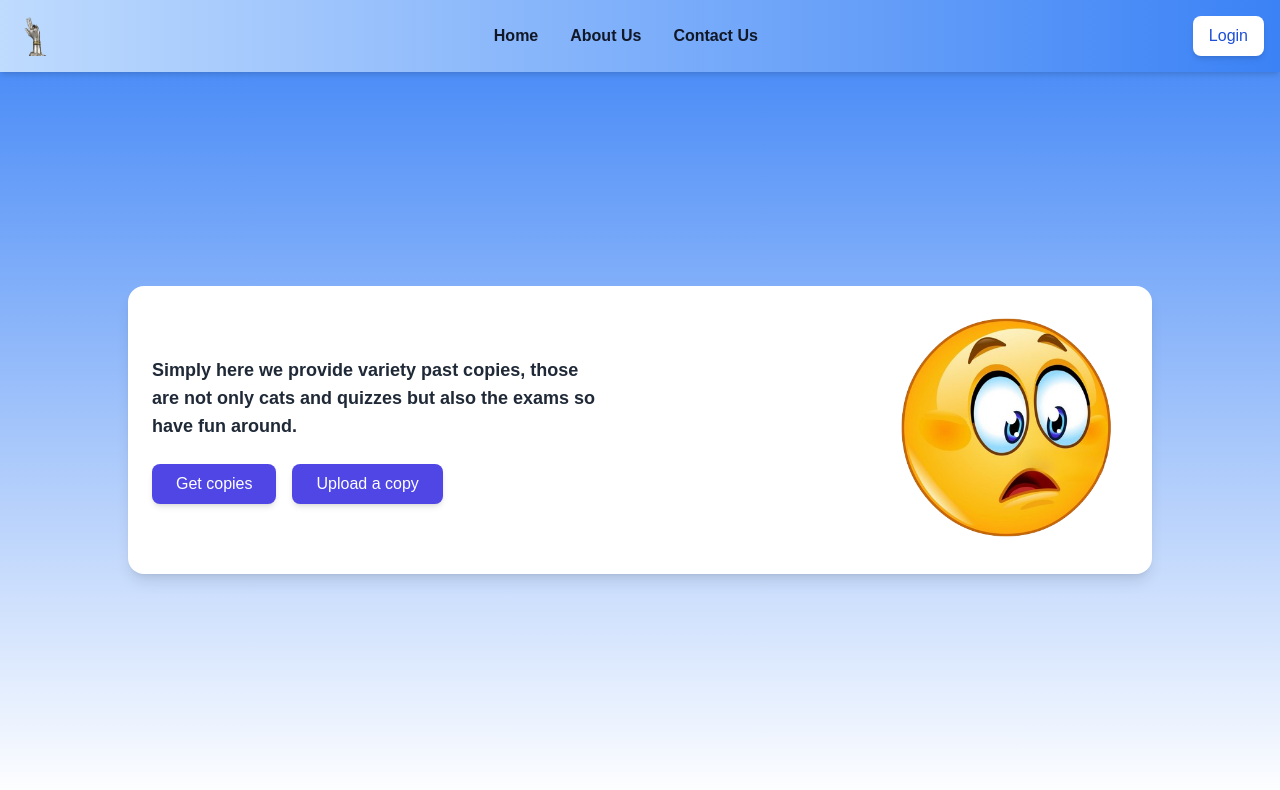
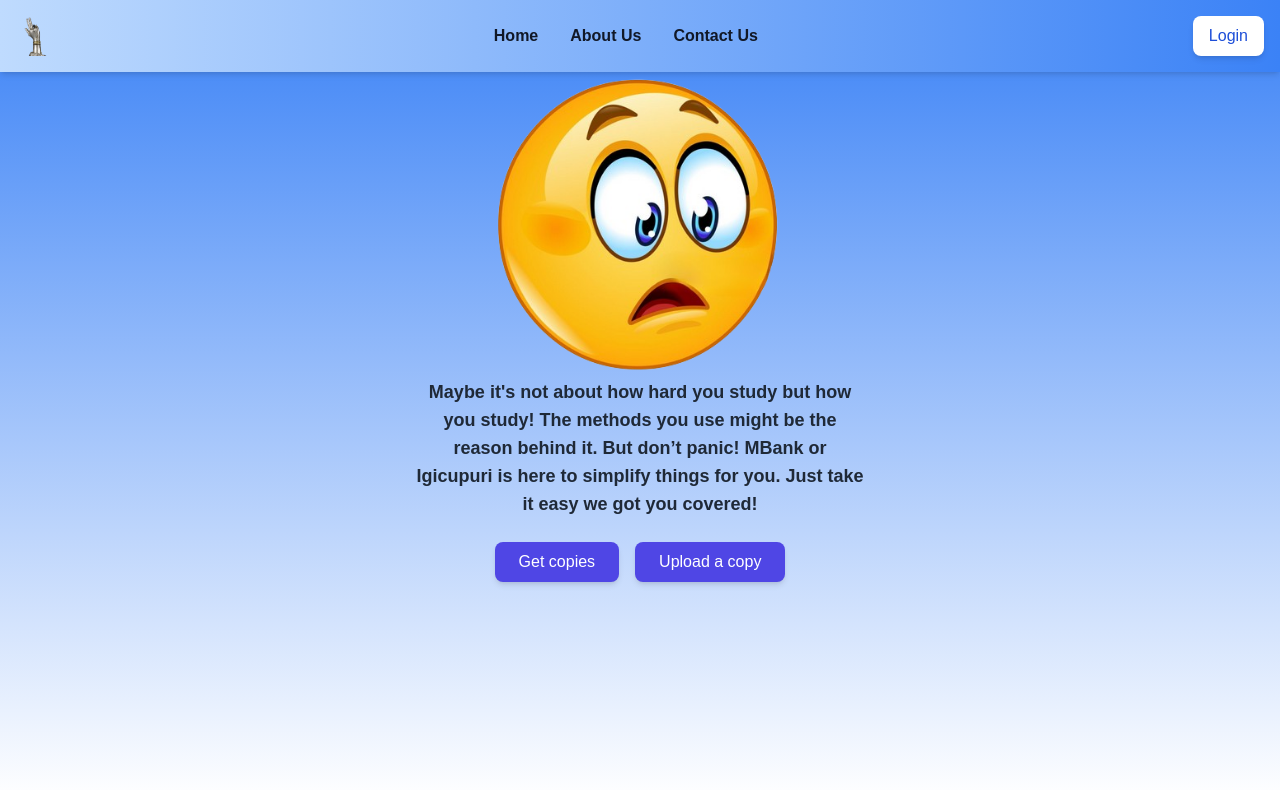
Before and after one commit to Mr-Ndi/MBank, a Next.js app in the folder frontside/: page / in a window 1280 px wide. Shown: the top 790 px of the page. Built offline with nearby package versions, Linux system fonts and the light colour scheme.

Commit message:
Sample home page

```diff
--- a/frontside/app/home/pages.tsx
+++ b/frontside/app/home/pages.tsx
@@ -6,17 +6,20 @@ import Link from "next/link";
 const Home = () => {
   const slides = [
     {
-      text: "Hey you Welcome to marks bank [MBank]. A game changer website designed to simplify your hustle for marks chasing game.",
+      text: "Have you ever given your best, studied day and night, only to find yourself struggling with marks? Do you feel like no matter how much effort you put in, you're still stuck at the lower level? You're not alone!",
       img: "/emoji1.png",
+      position: "left"
     },
     {
-      text: "Simply here we provide variety past copies, those are not only cats and quizzes but also the exams so have fun around.",
+      text: "Maybe it's not about how hard you study but how you study! The methods you use might be the reason behind it. But don’t panic! MBank or Igicupuri is here to simplify things for you. Just take it easy we got you covered!",
       img: "/emoji2.png",
+      position: "center"
     },
     {
-      text: "Hey you Welcome to marks bank [MBank]. A game changer website designed to simplify your hustle for marks chasing game.",
+      text: "Success is simpler than you think! With MBank, all you have to do is browse through past copies, ensuring you stay on track while revising. Just click ‘Get Copies’ to access materials. And remember, sharing is caring! Click 'Upload' to help others too!",
       img: "/emoji3.png",
-    },
+      position: "right"
+    }
   ];
 
   const [currentSlide, setCurrentSlide] = useState(0);
@@ -30,30 +33,49 @@ const Home = () => {
   }, []);
 
   return (
-    <div className="w-full h-screen bg-gradient-to-b from-blue-500 to-white flex flex-col">
-      {/* Navigation Bar */}
-      <nav className="w-full bg-gradient-to-r from-white to-blue-400 py-4 px-10 flex justify-between items-center shadow-md">
-        <div className="text-lg font-bold">Home</div>
-        <div className="flex space-x-8 font-semibold">
-          <a href="#" className="hover:underline">Home</a>
-          <a href="#" className="hover:underline">About us</a>
-          <a href="#" className="hover:underline">Contact us</a>
-        </div>
-        <div className="font-bold">Login</div>
-      </nav>
+    <div className="w-full h-screen bg-gradient-to-b from-blue-500 to-white flex flex-col justify-center items-center px-10">
+      {/* Main Content */}
+      <div className="relative flex flex-col items-center w-full max-w-5xl">
+        {/* Center Image - Move Above Message */}
+        {slides[currentSlide].position === "center" && (
+          <img
+            src={slides[currentSlide].img}
+            alt="Emoji"
+            className="w-80 h-80 object-contain absolute top-[-150px] left-1/2 -translate-x-1/2 z-10"
+          />
+        )}
 
-      {/* Main Content */}
-      <div className="flex-1 flex items-center justify-center px-10">
+        {/* Message Box - Add margin to push it down */}
         <motion.div
           key={currentSlide}
           initial={{ opacity: 0, x: 50 }}
           animate={{ opacity: 1, x: 0 }}
           exit={{ opacity: 0, x: -50 }}
-          className="max-w-5xl w-full flex items-center justify-between bg-white p-6 rounded-2xl shadow-lg"
+          className="text-lg font-semibold text-gray-800 text-center max-w-md mt-40"
         >
-          {/* Text Section */}
-          <div className="max-w-md">
-            <p className="text-lg font-semibold text-gray-800">{slides[currentSlide].text}</p>
+          {slides[currentSlide].text}
+        </motion.div>
+
+        {/* Left Image */}
+        {slides[currentSlide].position === "left" && (
+          <img
+            src={slides[currentSlide].img}
+            alt="Emoji"
+            className="w-80 h-80 object-contain absolute left-10 -ml-24"
+          />
+        )}
+
+        {/* Right Image */}
+        {slides[currentSlide].position === "right" && (
+          <img
+            src={slides[currentSlide].img}
+            alt="Emoji"
+            className="w-80 h-80 object-contain absolute right-10 -mr-24"
+          />
+        )}
+      </div>
+
+      {/* Buttons */}
       <div className="mt-6 flex space-x-4">
         <Link href="/browse">
           <p className="bg-indigo-600 text-white py-2 px-6 rounded-lg shadow-md cursor-pointer">Get copies</p>
@@ -63,18 +85,6 @@ const Home = () => {
         </Link>
       </div>
     </div>
-
-          {/* Image Section */}
-          <div className="w-1/2 flex justify-end">
-            <img
-              src={slides[currentSlide].img}
-              alt="Emoji"
-              className="w-60 h-60 object-contain"
-            />
-          </div>
-        </motion.div>
-      </div>
-    </div>
   );
 };
 
```
Lines whose indentation alone changed are shown as unchanged.
